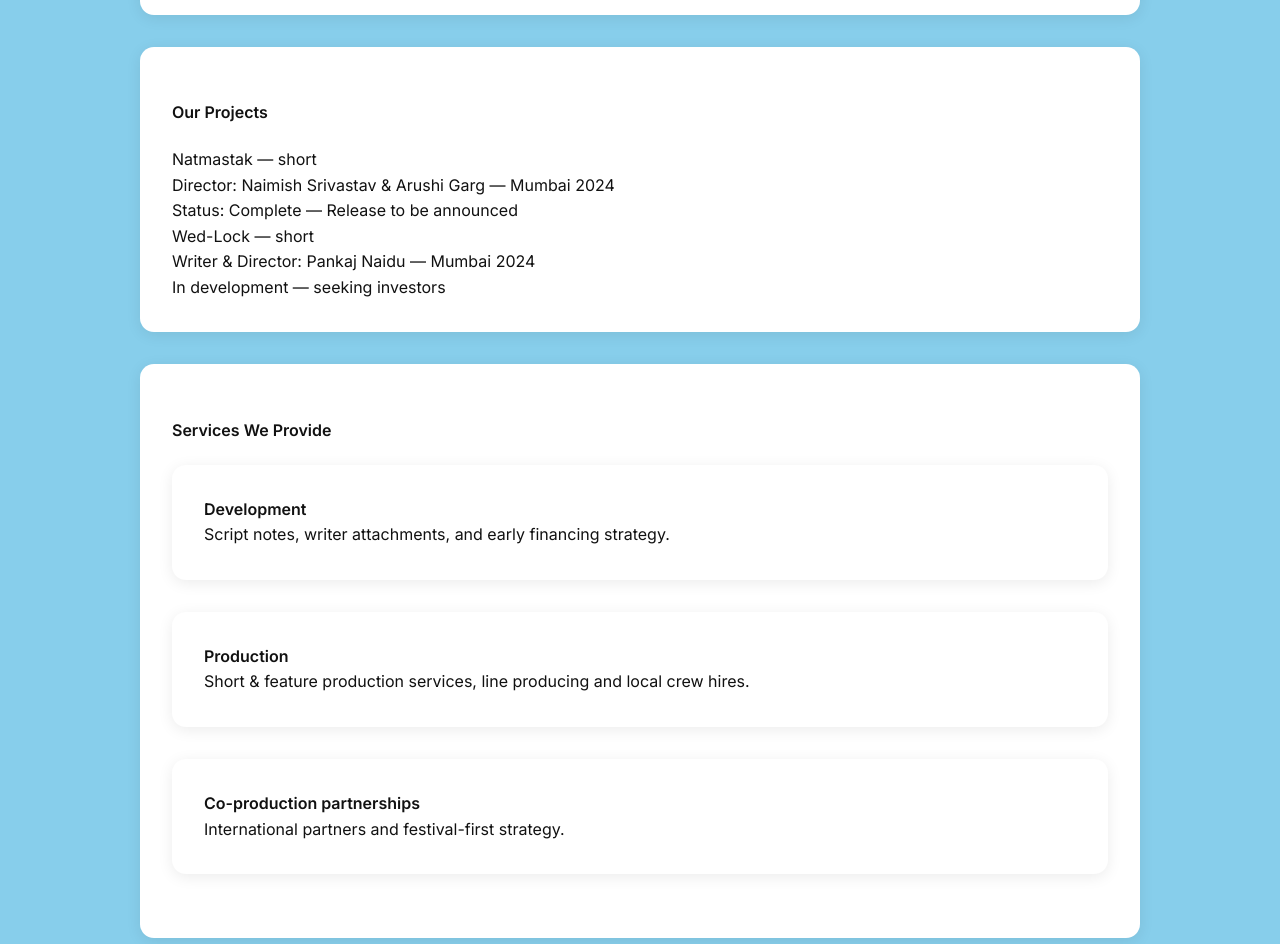
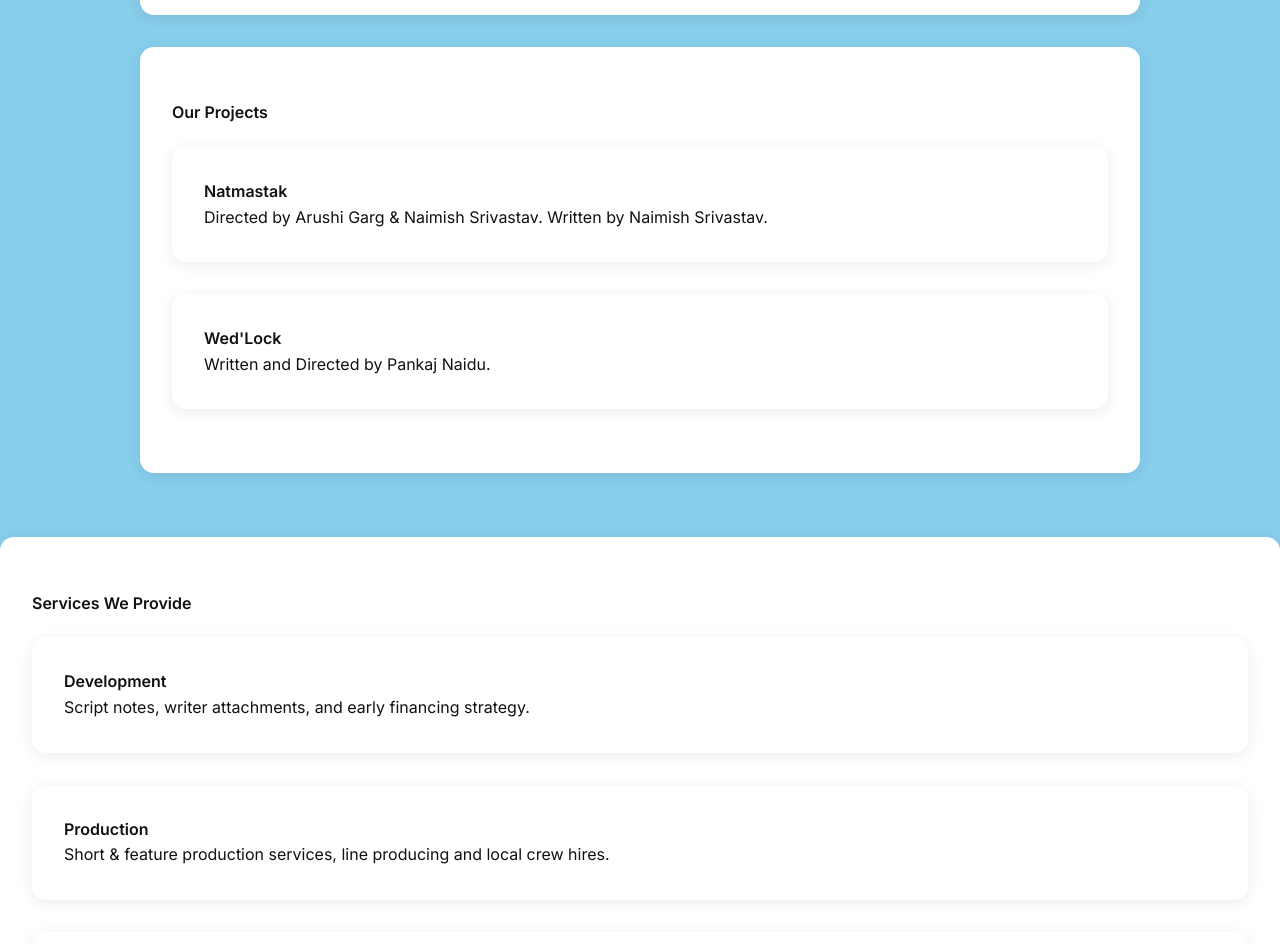
Before and after one commit to anghajoshi5-dev/joshi-house-website, a plain HTML site: page index.html in a window 1280 px wide. Shown: the part 972-1916 px from the top of the page. Drawn offline with nearby package versions, Linux system fonts and the light colour scheme.

Commit message:
Update index.html

```diff
--- a/index.html
+++ b/index.html
@@ -63,23 +63,18 @@
       <section id="work" class="card">
         <h4 class="section-title">Our Projects</h4>
         <div class="projects">
-          <div class="project-item">
-            <div class="project-card">
-              <div class="project-title">Natmastak — short</div>
-              <div class="project-item">
-              <div class="small">Director: Naimish Srivastav &amp; Arushi Garg — Mumbai 2024</div>
-              <div class="project-item">
-              <div class="small">Status: Complete — Release to be announced</div>
+          <div class="card project">
+            <div class="project"><strong>Natmastak</strong>
+              <div class="small">Directed by Arushi Garg & Naimish Srivastav. Written by Naimish Srivastav.</div>
             </div>
           </div>
 
-          <div class="project-item">
-            <div class="project-card">
-              <div class="project-title">Wed-Lock — short</div>
-              <div class="project-item">
-              <div class="small">Writer & Director: Pankaj Naidu — Mumbai 2024</div>
-              <div class="project-item">
-              <div class="small">In development — seeking investors</div>
+          <div class="card project">
+            <div class="project"><strong>Wed'Lock</strong>
+              <div class="small">Written and Directed by Pankaj Naidu.</div>
+            </div>
+          </div>
+
             </div>
           </div>
         </div>
```
